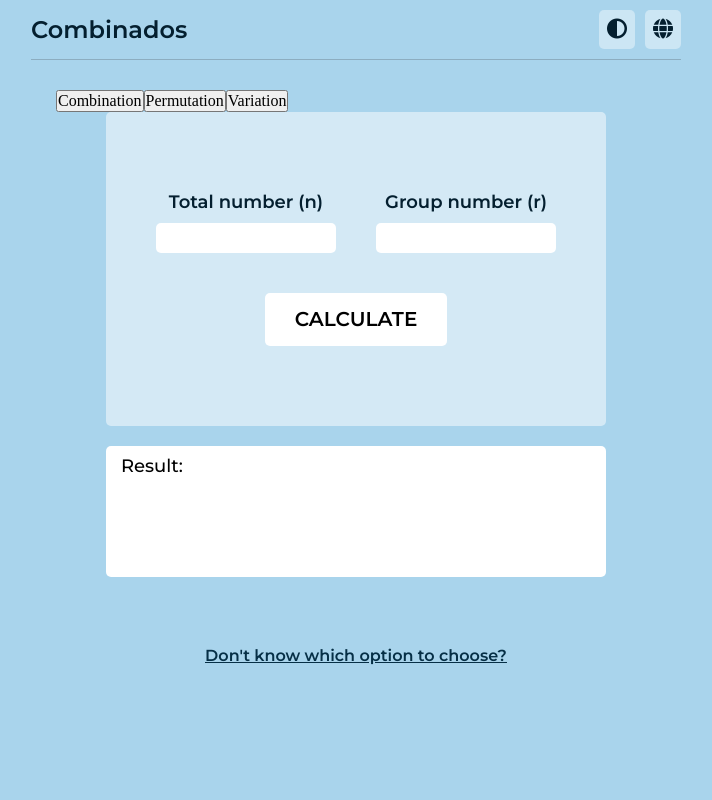
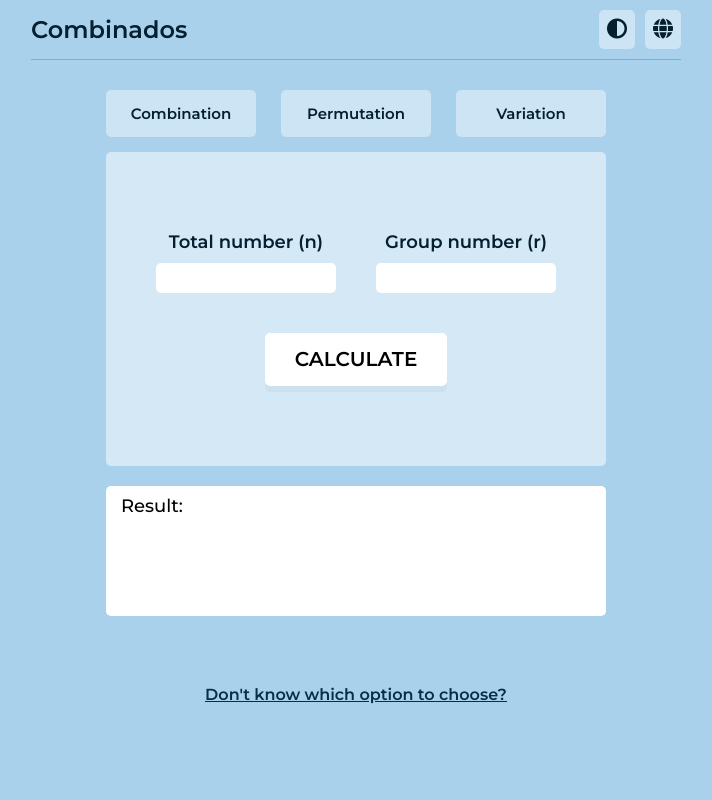
Before and after one commit to LobitoARG/Combinations, a React (Create React App) app in the folder combinations-react/: page /combination in a window 1280 px wide. Shown: the top 800 px of the page, without its empty margins (284-996 px from the left). Built offline with nearby package versions, Linux system fonts and the light colour scheme.

Commit message:
css main version 2

```diff
--- a/combinations-react/src/components/Combination.js
+++ b/combinations-react/src/components/Combination.js
@@ -1,10 +1,44 @@
 import React from 'react'
+import { useState } from 'react';
 
 export default function Combination() {
+
+  const [result, setResult] = useState(['']);
+
+  const submitHandler = e =>{
+    e.preventDefault();
+    const totalNumber = parseInt(e.target.total.value,10);
+    const groupNumber = parseInt(e.target.total2.value, 10);
+
+    function recursiveFactorial(numberToFactorial){
+      if (numberToFactorial === 0)
+      {
+        return 1;
+      }
+
+      return numberToFactorial * recursiveFactorial(numberToFactorial-1)
+    }
+
+    function combinationFormula(){
+      const result = recursiveFactorial(totalNumber) / (recursiveFactorial(totalNumber - groupNumber) * recursiveFactorial(groupNumber));
+      return result
+    }
+
+    setResult(combinationFormula());
+
+    e.target.total.value = '';
+    e.target.total2.value = '';
+  }
+
+
+
+
+
   return (
     <>
     <div className='calc-box'>
-      <form>
+
+      <form onSubmit={submitHandler}>
 
         <div className='numbers'>
 
@@ -28,7 +62,7 @@ export default function Combination() {
     </div>
 
     <div className='div-result'>
-          <h2 className='result'>Result: </h2>
+          <h2 className='result'>Result: {result}</h2>
     </div>
 
     </>
--- a/combinations-react/src/components/Options.js
+++ b/combinations-react/src/components/Options.js
@@ -4,7 +4,7 @@ import { NavLink } from 'react-router-dom'
 export default function Options() {
   return (
     <>
-    <div className='border-solid bg-red w-screen flex justify-around px-2 mt-2'>
+    <div className="options">
         <NavLink to='/combination' exact><button className='px-5 py-2'>Combination</button></NavLink>
         <NavLink to='/permutation' exact><button className='px-5 py-2'>Permutation</button></NavLink>
         <NavLink to='variation' exact><button className='px-5 py-2'>Variation</button></NavLink>
--- a/combinations-react/src/components/Variation.js
+++ b/combinations-react/src/components/Variation.js
@@ -1,10 +1,44 @@
 import React from 'react'
+import { useState } from 'react';
 
 export default function Variation() {
+
+
+  const [result, setResult] = useState(['']);
+
+  const submitHandler = e =>{
+    e.preventDefault();
+    const totalNumber = parseInt(e.target.total.value,10);
+    const groupNumber = parseInt(e.target.total2.value, 10);
+
+    function recursiveFactorial(numberToFactorial){
+      if (numberToFactorial === 0)
+      {
+        return 1;
+      }
+
+      return numberToFactorial * recursiveFactorial(numberToFactorial-1)
+    }
+
+    function variationFormula(){
+      const result = recursiveFactorial(totalNumber) / recursiveFactorial(totalNumber - groupNumber);
+      return result
+    }
+
+    setResult(variationFormula());
+
+    e.target.total.value = '';
+    e.target.total2.value = '';
+  }
+
+
+
+
+
   return (
     <>
     <div className='calc-box'>
-      <form>
+      <form onSubmit={submitHandler}>
 
         <div className='numbers'>
 
@@ -28,7 +62,7 @@ export default function Variation() {
     </div>
 
     <div className='div-result'>
-          <h2 className='result'>Result: </h2>
+          <h2 className='result'>Result: {result} </h2>
     </div>
 
     </>
--- a/combinations-react/src/index.css
+++ b/combinations-react/src/index.css
@@ -20,7 +20,7 @@
 
 .main-app{
     height: 100vh;
-    background-color: rgb(169, 212, 236);
+    background-color: rgb(169, 209, 236);
 }
 
 .main-div{
@@ -60,9 +60,23 @@
 }
 
 .options{
-    background-color: red;
+    padding: 0 0 15px 0;
+    max-width: 500px;
+    margin: 0 auto;
     display: flex;
     justify-content:space-between;
+}
+
+.options button{
+    padding: 15px;
+    width: 10em;
+    border: none;
+    border-radius: 5px;
+    background-color: rgba(255, 255, 255, 0.4);
+    font-size: 15px;
+    font-family: 'Montserrat', sans-serif;
+    color: hsl(202, 84%, 10%);
+    font-weight: 600;
 }
 
 
@@ -106,7 +120,7 @@
     border-radius: 5px;
     font-family: 'Montserrat', sans-serif;
     font-weight: 600;
-}
+    box-shadow: hsla(226, 84%, 10%, 0.034) 0px 6px 0px;}
 
 .result{
     margin: 0 auto;
```
